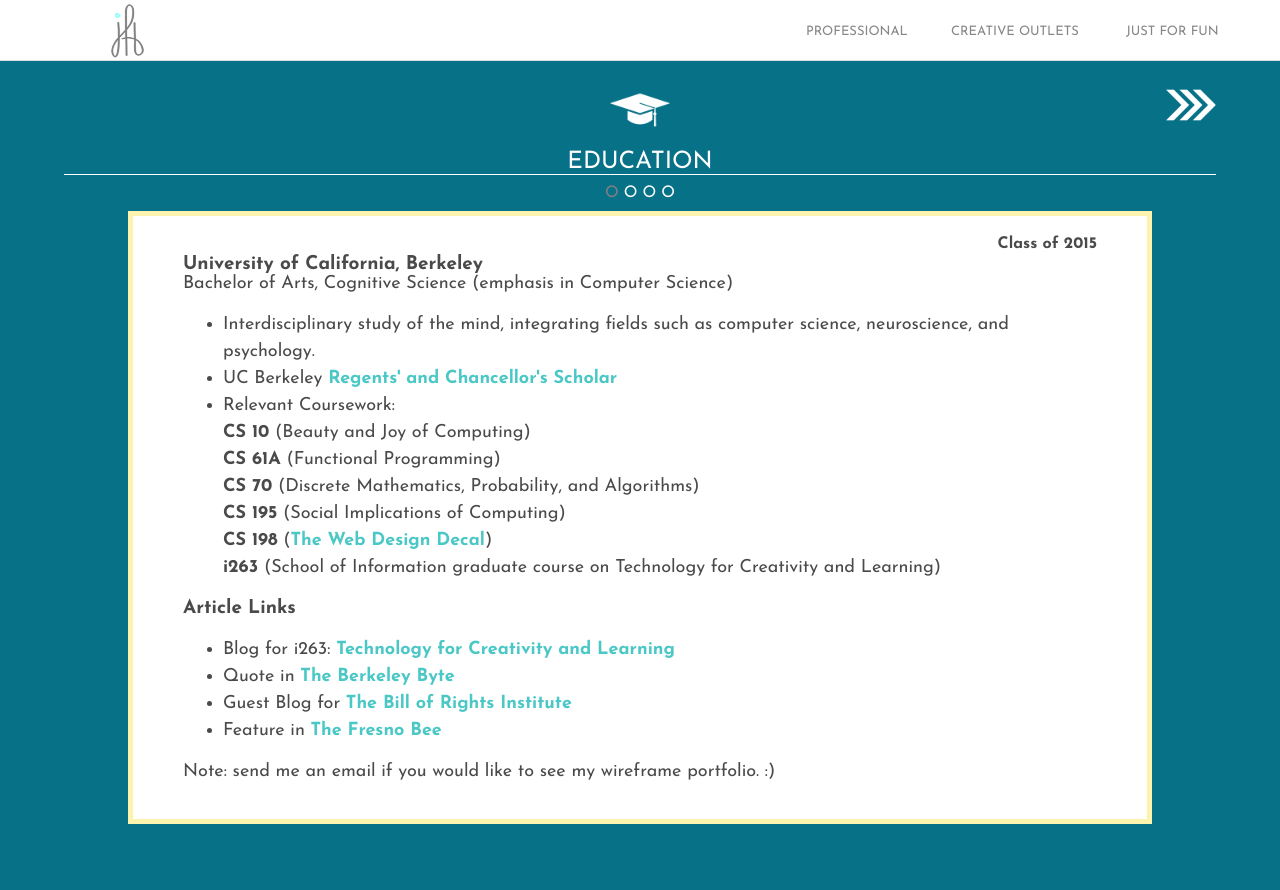
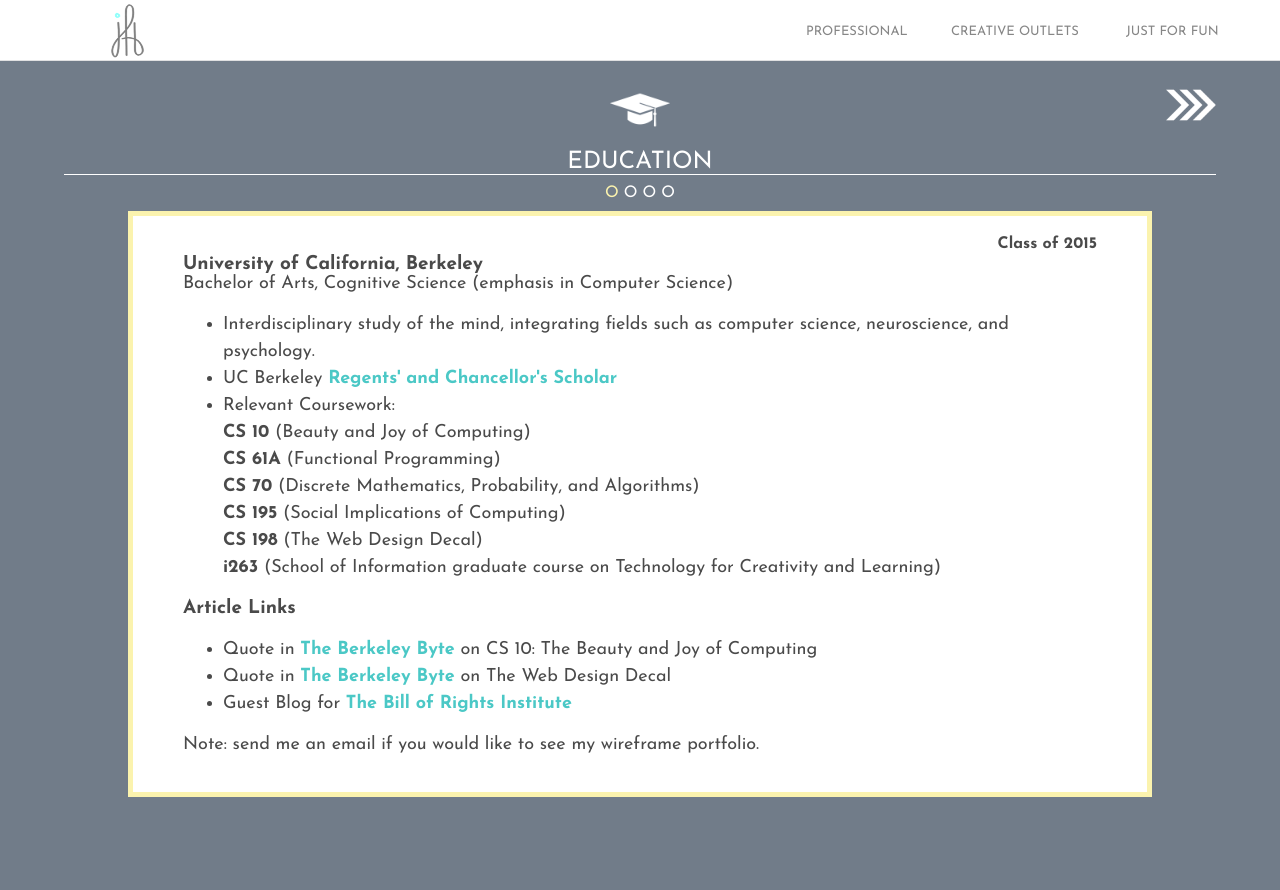
Before and after one commit to jacburge/my_website, a Flask app: page /professional/ in a window 1280 px wide. Run offline with Flask 2, Linux system fonts and the light colour scheme.

Commit message:
Fixed fun style, changed professional background color

```diff
--- a/app/static/css/prof-style.css
+++ b/app/static/css/prof-style.css
@@ -95,7 +95,7 @@
 #education {
 	top:60;
 /*	background-color:#CEF6F5;*/
-	background-color: #077187;
+	background-color: #717C89;
 	margin-left:auto;
 	margin-right:auto;
 	position:relative;
@@ -107,7 +107,7 @@
 }
 
 #tech {
-	background-color:#077187;
+	background-color:#717C89;
 	top:60;
 	height:auto;
 	width:100%;
@@ -120,7 +120,7 @@
 }
 
 #leadership {
-	background-color:#077187;
+	background-color:#717C89;
 	top:60;
 	height:auto;
 	width:100%;
@@ -131,7 +131,7 @@
 }
 
 #computer {
-	background-color:#077187;
+	background-color:#717C89;
 	height:auto;
 	width:100%;
 	min-height:100%;
--- a/app/templates/fun.html
+++ b/app/templates/fun.html
@@ -4,7 +4,7 @@
 		<meta name="viewport" content="initial-scale=1.0,minimum-scale=1.0,maximum-scale=1.0">
 		<link href="/static/css/style.css" type="text/css" rel="stylesheet">
 		<link href="/static/css/fun-style.css" type="text/css" rel="stylesheet">
-		<link href='http://fonts.googleapis.com/css?family=Poiret+One' rel='stylesheet' type='text/css'>
+		<link href='http://fonts.googleapis.com/css?family=Clicker+Script' rel='stylesheet' type='text/css'>
 		<link href='http://fonts.googleapis.com/css?family=Josefin+Sans:400,700,400italic' rel='stylesheet' type='text/css'>
 		<link rel="shortcut icon" href="/static/img/favicon.ico" type="image/x-icon">
 		<link rel="icon" href="/static/img/favicon.ico" type="image/x-icon">
@@ -40,7 +40,7 @@
 			</div>
 <div id="content">
 
-	<div class="header-text">Just For Fun: Coming Soon <br><span id="small">(after finals)</span>
+	<div class="fun-text">Just For Fun: Coming Soon <br><span id="small">(after finals)</span>
 				</div>
 <div id="toggle-menu" style="display:none">
 		<div class="sidebar-item"><a class="sidebar-link" href="/">Home</a>
--- a/app/templates/professional.html
+++ b/app/templates/professional.html
@@ -44,23 +44,24 @@
 					<img class="right" id="next-1" src="/static/img/arrows-right.png" />
 					<!-- Graduate Cap designed by Diego Naive from the Noun Project -->
 					<div class="heading">EDUCATION </div>
-					<div class="progress"><span style="color:grey">O</span> O O O</div>
+					<div class="progress"><span style="color:#FBF3AE">O</span> O O O</div>
 					<div class="items">
 					<div class="dates">Class of 2015</div><br><div class="focus">University of California, Berkeley</div>
 						Bachelor of Arts, Cognitive Science (emphasis in Computer Science)
 					<ul>
 						<li>Interdisciplinary study of the mind, integrating fields such as computer science, neuroscience, and psychology.</li>
 						<li>UC Berkeley <a href="http://financialaid.berkeley.edu/regents-and-chancellors-scholarship" target="_blank">Regents' and Chancellor's Scholar</a></li>
-						<li>Relevant Coursework: <br><b>CS 10</b> (Beauty and Joy of Computing) <br><b>CS 61A</b> (Functional Programming) <br><b>CS 70</b> (Discrete Mathematics, Probability, and Algorithms) <br><b>CS 195</b> (Social Implications of Computing) <br> <b>CS 198</b> (<a href="http://thewebdesignworkshop.co" target="_blank">The Web Design Decal</a>) <br> <b>i263</b> (School of Information graduate course on Technology for Creativity and Learning</a>)</li>
+						<li>Relevant Coursework: <br><b>CS 10</b> (Beauty and Joy of Computing) <br><b>CS 61A</b> (Functional Programming) <br><b>CS 70</b> (Discrete Mathematics, Probability, and Algorithms) <br><b>CS 195</b> (Social Implications of Computing) <br> <b>CS 198</b> (The Web Design Decal) <br> <b>i263</b> (School of Information graduate course on Technology for Creativity and Learning</a>)</li>
 					</ul>
 					<div class="focus">Article Links</div>
 					<ul>
-					<li>Blog for i263: <a href="https://courses.ischool.berkeley.edu/i263/s14/blog/10" target="_blank">Technology for Creativity and Learning</a></li>
-					<li>Quote in <a href="http://www.berkeleybyte.com/2014/04/01/web-design-decal-students-code-their-own-websites/" target="_href">The Berkeley Byte</a></li>
-					<li>Guest Blog for <a href="http://billofrightsinstitute.org/blog/2011/06/08/starting-a-law-club-by-jaclyn-burge/" target="_blank">The Bill of Rights Institute</a></li>
-					<li>Feature in <a href="http://www.fresnobee.com/2010/05/15/1930917/11th-grade-jaclyn-burge.html" target="_blank">The Fresno Bee</a></li>
+<!-- 					<li>Blog for i263: <a href="https://courses.ischool.berkeley.edu/i263/s14/blog/10" target="_blank">Technology for Creativity and Learning</a></li> -->
+					<li>Quote in <a href="http://www.berkeleybyte.com/2014/10/21/cs10-the-beauty-and-joy-of-computing/">The Berkeley Byte</a> on CS 10: The Beauty and Joy of Computing</li>
+					<li>Quote in <a href="http://www.berkeleybyte.com/2014/04/01/web-design-decal-students-code-their-own-websites/" target="_href">The Berkeley Byte</a> on The Web Design Decal</li>
+					<li>Guest Blog for <a href="http://billofrightsinstitute.org/starting-a-law-club-by-jaclyn-burge/" target="_blank">The Bill of Rights Institute</a></li>
+<!-- 					<li>Feature in <a href="http://www.fresnobee.com/2010/05/15/1930917/11th-grade-jaclyn-burge.html" target="_blank">The Fresno Bee</a></li> -->
 				</ul>
-				<p>Note: send me an email if you would like to see my wireframe portfolio. :)</p>
+				<p>Note: send me an email if you would like to see my wireframe portfolio.</p>
 				</div>
 
 				</section>
@@ -70,7 +71,7 @@
 					<img class="resume-icons" id ="code" src="/static/img/code.png" />
 					<!-- Code designed by Darren Barone from the Noun Project -->
 					<div class="heading">WORK EXPERIENCE</div>
-					<div class="progress">O <span style="color:grey">O</span> O O</div>
+					<div class="progress">O <span style="color:#FBF3AE">O</span> O O</div>
 					<div class="items">
 
 					<div class="dates">Jan 2013 - Present</div><br><div class="focus">CS 10: The Beauty and Joy of Computing, UC Berkeley Computer Science Department</div>
@@ -112,7 +113,7 @@
 					<img class="resume-icons" src="/static/img/quill.png" />
 					<!-- Quill designed by Cyrille LE FLOCH from the Noun Project -->
 					<div class="heading">LEADERSHIP EXPERIENCE</div>
-					<div class="progress">O O <span style="color:grey">O</span> O</div>
+					<div class="progress">O O <span style="color:#FBF3AE">O</span> O</div>
 					<div class="items">
 					<div class="dates">Jan 2013 - May 2013</div><br><div class="focus">Residential Hall Association, Maximino Martinez Commons, UC Berkeley</div>
 						President Emeritus
@@ -140,7 +141,7 @@
 					<img class="resume-icons" src="/static/img/laptop.png" />
 					<!-- Laptop designed by Ahmed Trochilidae from the Noun Project -->
 					<div class="heading">COMPUTER SKILLS</div>
-					<div class="progress">O O O <span style="color:grey">O</span></div>
+					<div class="progress">O O O <span style="color:#FBF3AE">O</span></div>
 					<div class="items">
 					<span class="focus">Familiar With:</span> HTML, CSS, JQuery, Javascript, GitHub, SQL, Unix, Python, Google Analytics, Scheme, Balsamiq, InVision, Asana, MailChimp
 					<br>
```
Also changed, not shown: app/static/css/fun-style.css (+13 -0 lines).
